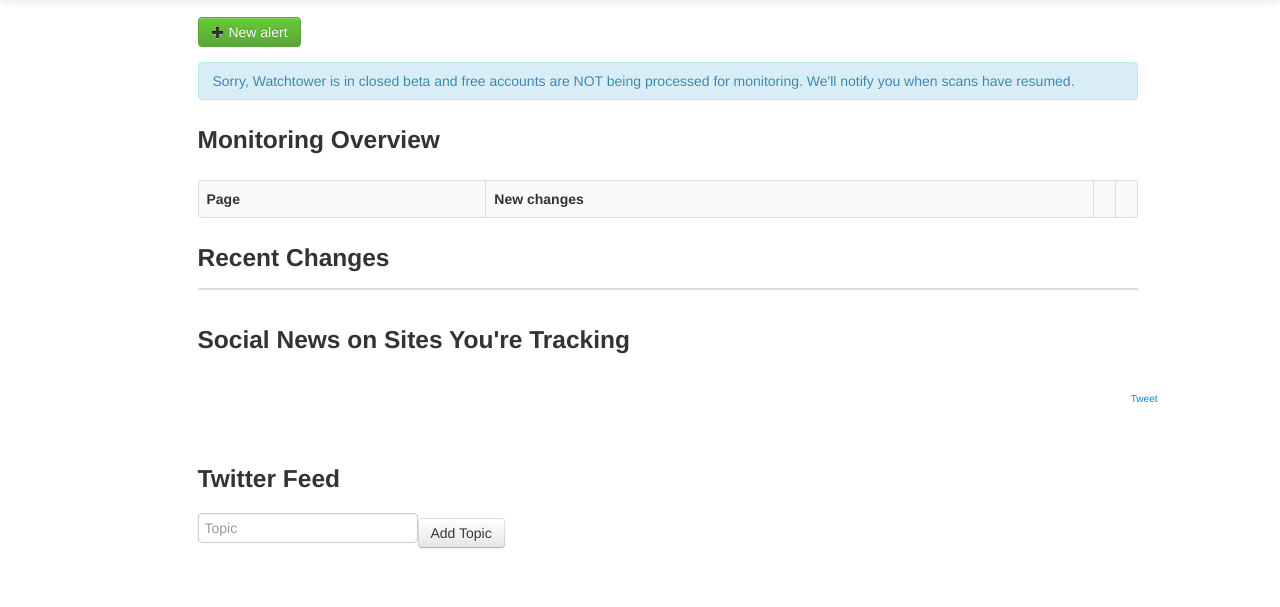
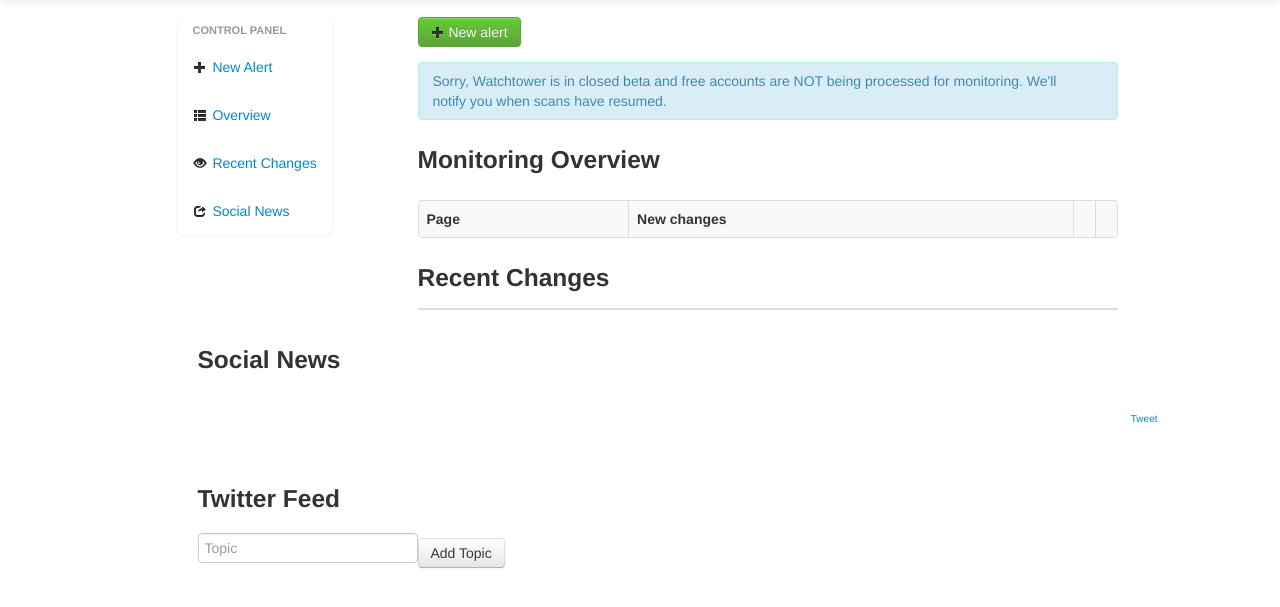
Before and after one commit to typpo/watchtower, a Flask app: page / in a window 1280 px wide. Shown: the part 63-670 px from the top of the page. Run offline with Flask 2, Linux system fonts and the light colour scheme; a user stored in the database is signed in; data that the repository does not hold is empty; some libraries are stand-ins or nearby versions.

Commit message:
side nav for dashboard. the social news section is not formatted correctly, but not fixing it because it's broken anyway.

```diff
--- a/app/static/css/main.css
+++ b/app/static/css/main.css
@@ -20,4 +20,13 @@ i.screenshot-preview {
   cursor: pointer;
 }
 
+ul#left_nav {
+  -webkit-border-radius: 6px;
+  -moz-border-radius: 6px;
+  border-radius: 6px;
+  -webkit-box-shadow: 0 1px 4px rgba(0,0,0,.065);
+  -moz-box-shadow: 0 1px 4px rgba(0,0,0,.065);
+  box-shadow: 0 1px 4px rgba(0,0,0,.065);
+}
+
 .share-buttons{float: right; margin-top:7px;}.share-buttons>iframe{vertical-align:top;}.twitter-share-button{width:80px!important;}
--- a/app/static/js/dashboard.js
+++ b/app/static/js/dashboard.js
@@ -1,4 +1,5 @@
 (function() {
+  // recent changes feed screenshot previews
   var $screenshot_preview;
   $('i.screenshot-preview').mouseenter(function() {
     if ($screenshot_preview) $screenshot_preview.remove();
--- a/app/templates/dashboard.html
+++ b/app/templates/dashboard.html
@@ -1,15 +1,24 @@
 {% extends 'base.html' %}
 
 {% block content %}
-<div class="row span12">
+{% if pages %}
+<div class="row">
+<div class="span3">
+<ul id="left_nav" class="nav nav-list affix">
+  <li class="nav-header">Control Panel</li>
+  <li><a href="#overview"><i class="icon-plus"></i> New Alert</a></li>
+  <li><a href="#overview"><i class="icon-th-list"></i> Overview</a></li>
+  <li><a href="#recent_changes"><i class="icon-eye-open"></i> Recent Changes</a></li>
+  <li><a href="#social_news"><i class="icon-share"></i> Social News</a></li>
+</ul>
+</div>
+<div class="span9">
 <a href="/page/new" class="btn btn-primary"><i class="icon-plus"></i> New alert</a>
-</div>
-{% if pages %}
-<div class="row span12">
 <p class="alert alert-info" style="margin-top:15px">
 Sorry, Watchtower is in closed beta and free accounts are NOT being processed for monitoring.  We'll notify you when scans have resumed.
 </p>
-<h3>Monitoring Overview</h3>
+
+<h3 id="overview">Monitoring Overview</h3>
 <table class="table table-bordered table-striped" style="margin-top:20px;">
   <tbody>
     <tr>
@@ -29,7 +38,7 @@ Sorry, Watchtower is in closed beta and free accounts are NOT being processed fo
     </tbody>
   </table>
 
-<h3>Recent Changes</h3>
+<h3 id="recent_changes">Recent Changes</h3>
 <table class="table table-bordered table-striped">
 {% for version in all_versions[:25] %}
   <tr>
@@ -47,7 +56,8 @@ Sorry, Watchtower is in closed beta and free accounts are NOT being processed fo
   </tr>
 {% endfor %}
 </table>
-</div>
+</div> {# end div right span #}
+</div> {# end div row #}
 {% else %}
 <div class="row span12">
 </br>
@@ -64,7 +74,7 @@ Sorry, Watchtower is in closed beta and free accounts are NOT being processed fo
 {% endif %}
 {% if pages %}
 <div class="row span12" style="display: none" id="social">
-  <h3>Social News on Sites You're Tracking</h3>
+  <h3 id="social_news">Social News</h3>
   <div class="accordion" id="news">
   </div>
   <div class="accordion" id="twitter">
```
